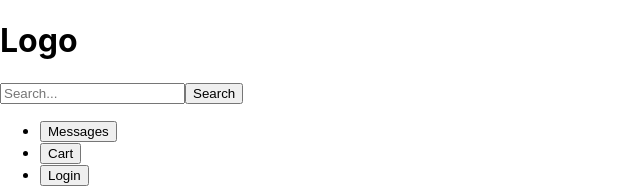
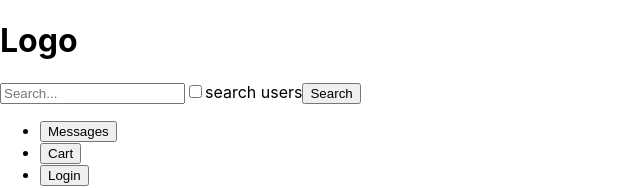
Before and after one commit to spacemen0/fake-discogs, a React (Create React App) app: page / in a window 1280 px wide. Shown: the top 188 px of the page, without its empty margins (0-640 px from the left). Built offline with nearby package versions, Linux system fonts and the light colour scheme; no server answers.

Commit message:
search users

```diff
--- a/src/components/header/SearchBar.jsx
+++ b/src/components/header/SearchBar.jsx
@@ -3,9 +3,10 @@ import { useRecordsContext } from "../../contexts/RecordsContext";
 const SearchBar = () => {
   const { updateRecords } = useRecordsContext();
   const [searchTerm, setSearchTerm] = useState("");
+  const [option, setOption] = useState("records");
   async function searchRecords() {
     const response = await fetch(
-      "http://localhost:1111/api/v1/search-records?search_term=" + searchTerm,
+      `http://localhost:1111/api/v1/search-records?search_term=${searchTerm}"`,
       {
         method: "POST",
         headers: {
@@ -17,6 +18,16 @@ const SearchBar = () => {
     const records = await response.json();
     updateRecords(records);
   }
+  async function searchUsers() {
+    const response = await fetch(
+      `http://localhost:1111/api/v1/get-users-by-username/${searchTerm}`,
+      {
+        method: "GET",
+      }
+    );
+    const users = await response.json();
+    console.log(users);
+  }
   return (
     <div>
       <input
@@ -26,9 +37,15 @@ const SearchBar = () => {
           setSearchTerm(e.target.value);
         }}
       />
+      <input
+        type="checkbox"
+        checked={option === "users"}
+        onChange={() => setOption(option === "records" ? "users" : "records")}
+      />
+      <span>search users</span>
       <button
         onClick={() => {
-          searchRecords();
+          option === "records" ? searchRecords() : searchUsers();
         }}
       >
         Search
```
Also changed, not shown: 1 other file (tests, documents, lock files or other folders).
